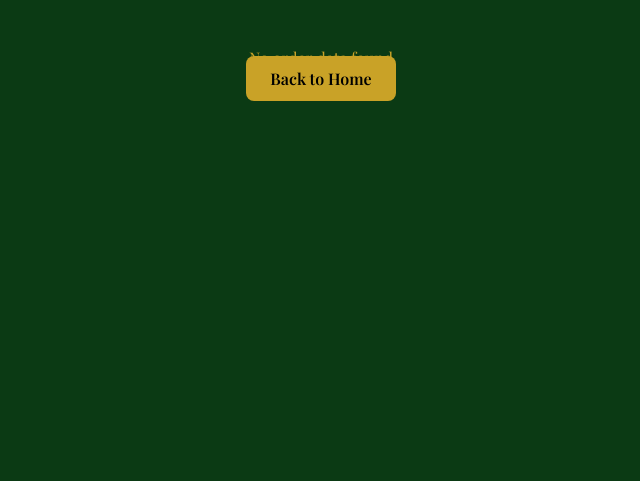
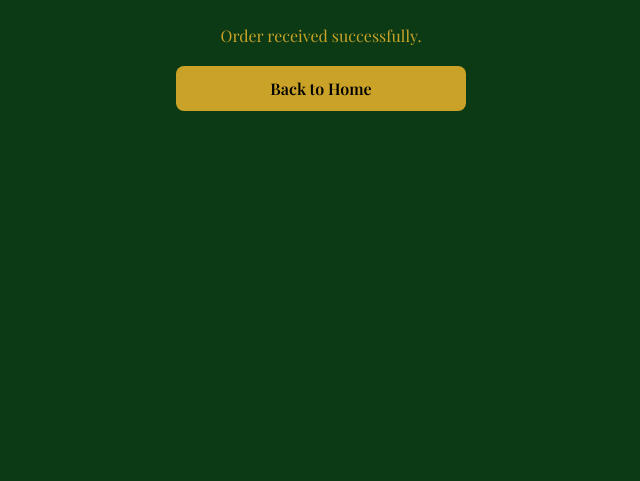
Before and after one commit to bezymec1992/Bazaar, a plain HTML site: page success.html in a window 1280 px wide. Shown: the part 319-800 px from the top of the page, without its empty margins (319-959 px from the left). Drawn offline with nearby package versions, Linux system fonts and the light colour scheme.

Commit message:
safe success page

```diff
--- a/success.html
+++ b/success.html
@@ -51,6 +51,8 @@
         transition: 0.3s;
         border-radius: 8px;
         font-weight: bold;
+        margin-top: 20px;
+        display: block;
       }
       .success__btn:hover {
         background: #ffe283;
@@ -76,7 +78,7 @@
       const container = document.getElementById('orderInfo');
       const product = JSON.parse(localStorage.getItem('lastPurchased'));
 
-      if (product) {
+      if (product && product.image && product.title) {
         container.innerHTML = `
       <div style="margin-top:20px;">
         <img src="${product.image}" width="200" style="border-radius:8px;" />
@@ -86,7 +88,9 @@
       </div>
     `;
       } else {
-        container.innerHTML = `<p>No order data found</p>`;
+        container.innerHTML = `
+      <p>Order received successfully.</p>
+    `;
       }
     </script>
   </body>
```
